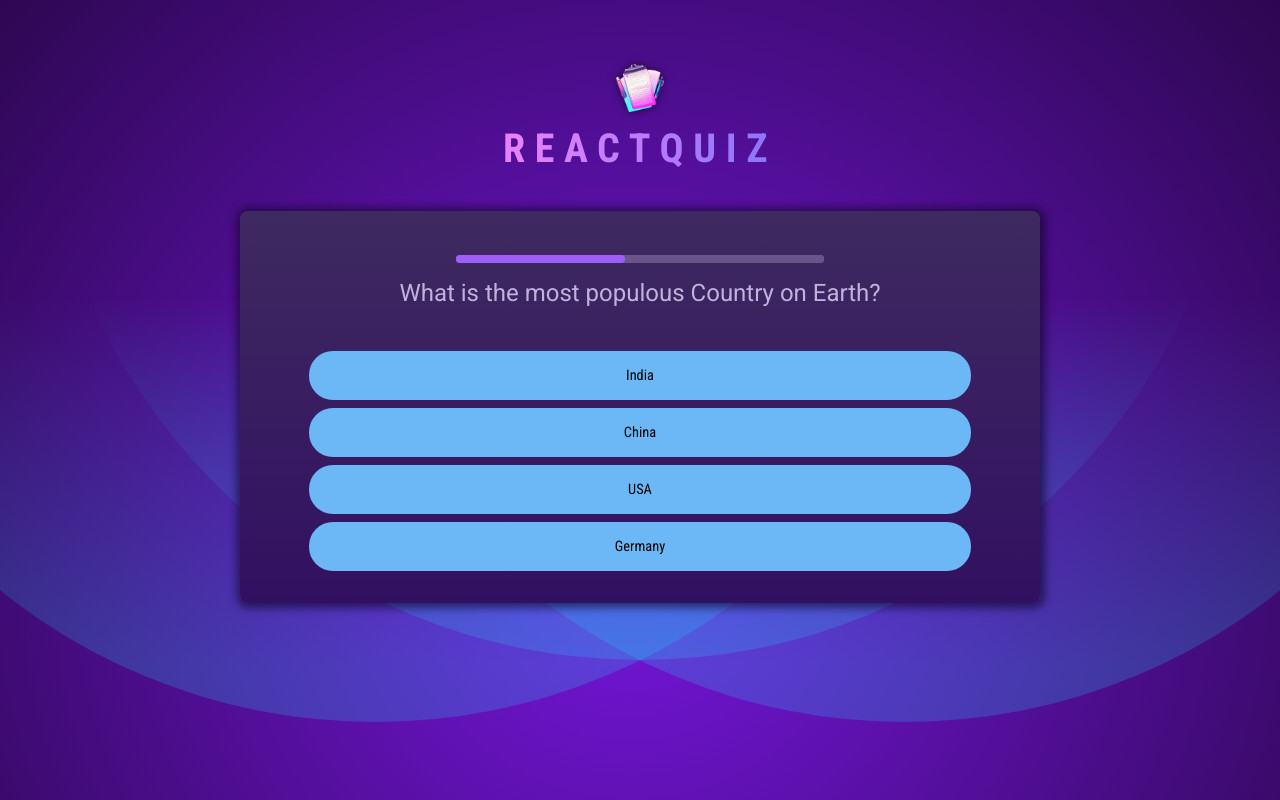
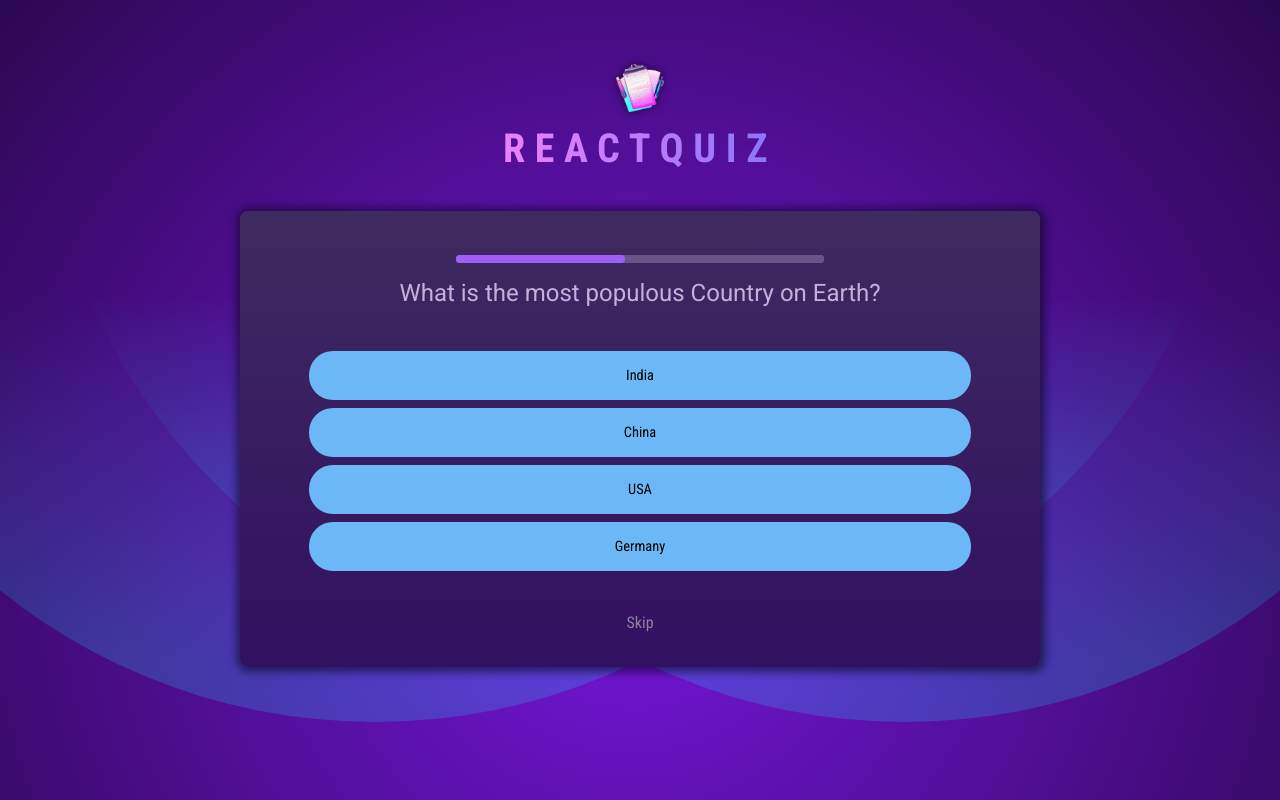
Before and after one commit to Alexandros-Eu/quiz-app, a React (Vite) app: page / in a window 1280 px wide. Built offline with nearby package versions, Linux system fonts and the light colour scheme.

Commit message:
Add skip button + functionality

```diff
--- a/src/App.jsx
+++ b/src/App.jsx
@@ -35,8 +35,19 @@ function App()
 
     }
 
-    function saveAnswer(answer)
+    function handleSkipSelect()
     {
+        saveAnswer();
+        nextQuestion();
+    }
+
+    function saveAnswer(answer = undefined)
+    {
+        if(questionFlag === 0)
+        {
+            localStorage.clear();
+        }
+
         let allUserAnswers = JSON.parse(localStorage.getItem("userAnswers")) || [];
         localStorage.setItem("userAnswers", JSON.stringify([...allUserAnswers, answer]));
 
@@ -144,6 +155,12 @@ function App()
 
                             return <Answer key={uuidv4()} answer={potentialAnswer} onAnswerClick={handleAnswerSelect} isSelected={isSelected} isCorrect={isCorrect} isDisabled={disabled} potentialAnswerNo={i}/>
                         })}
+
+                        {!isAnAnswerSelected && !showChoice && !showResult && (
+                            <div id="skip-action">
+                                <button onClick={handleSkipSelect}>Skip</button>
+                            </div>
+                        )}
                     </div>
                 </div>
             </>
```
